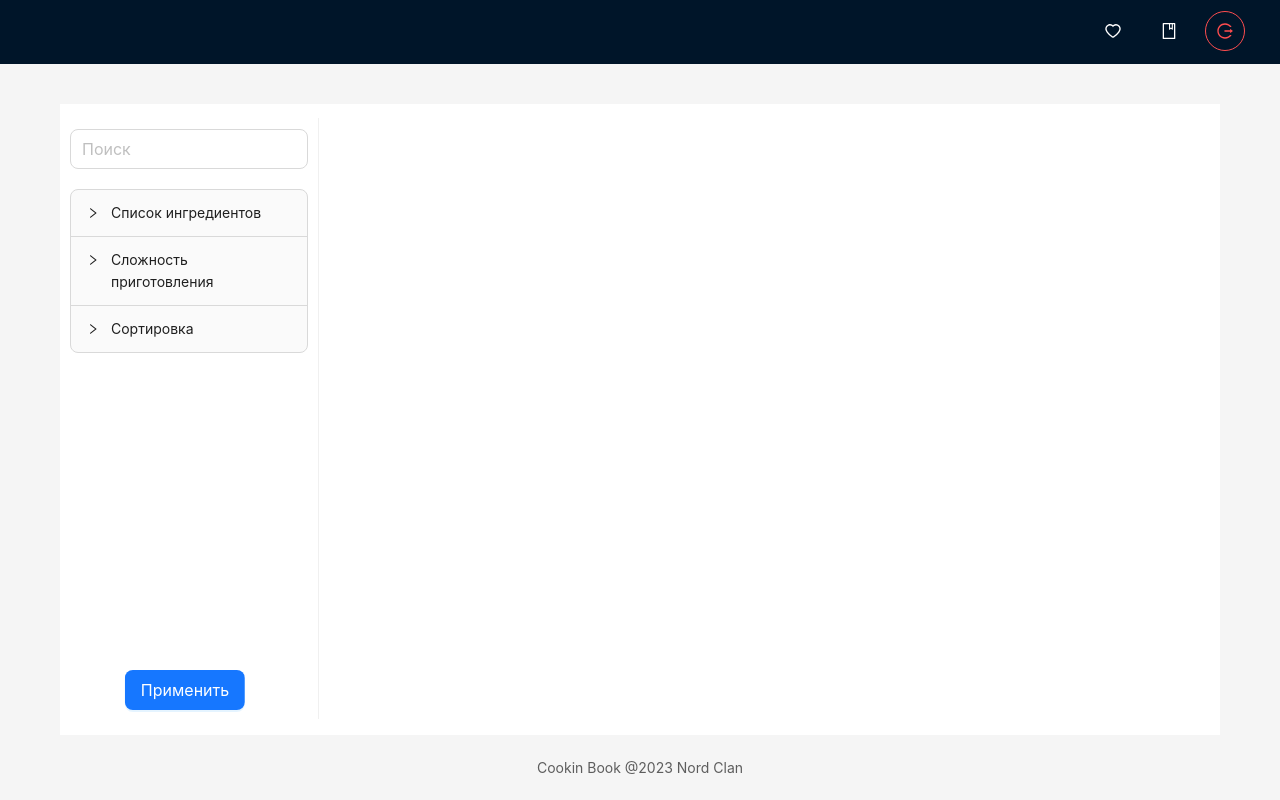
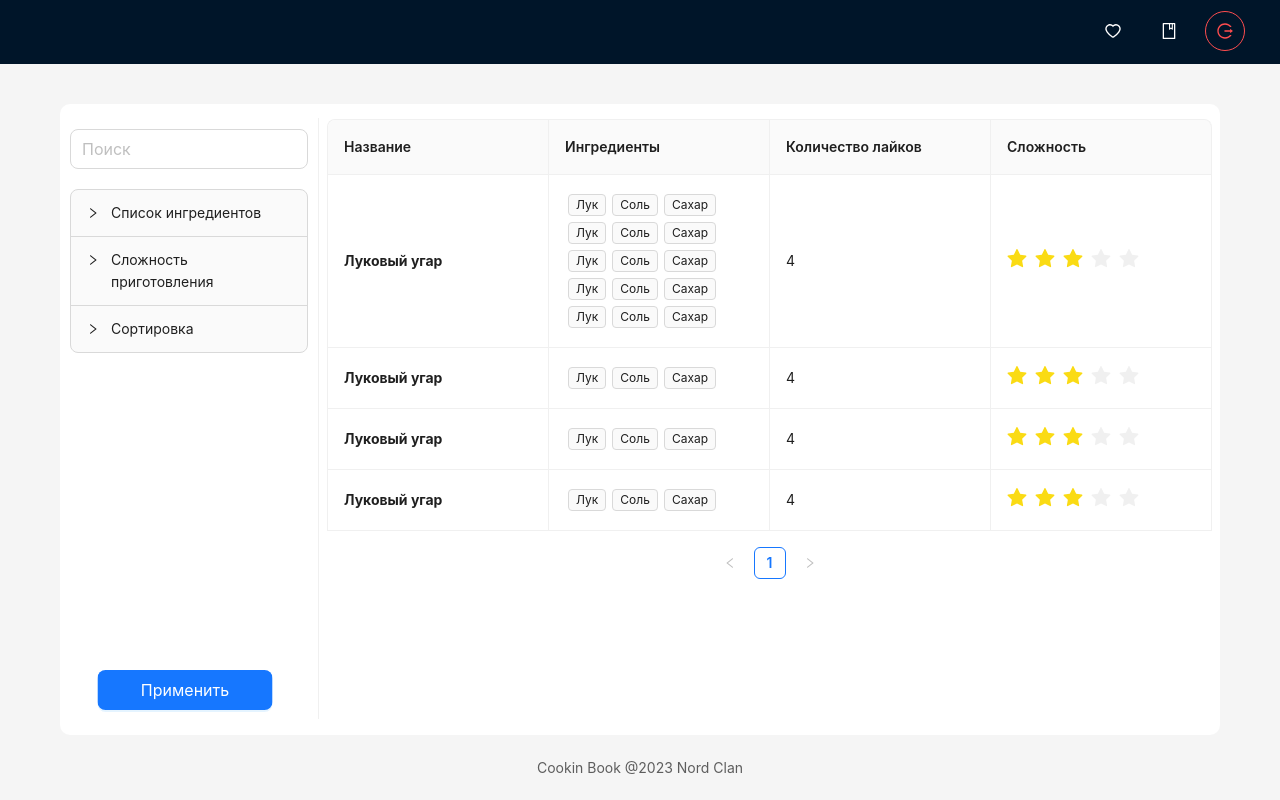
Before and after one commit to DRMus/CookingBook, a React (Vite) app: page / in a window 1280 px wide. Built offline with nearby package versions, Linux system fonts and the light colour scheme.

Commit message:
Доработан визуал таблицы рецептов, создана страница рецепта

```diff
--- a/src/App.tsx
+++ b/src/App.tsx
@@ -2,7 +2,8 @@ import { createBrowserRouter, RouterProvider } from "react-router-dom";
 import "./App.css";
 import Main from "./components/Main/Main";
 import RecipesList from "./components/RecipesList/RecipesList";
-import FavoriteRecipes from "./components/FavoriteRecipes/FavoriteREcipes";
+import FavoriteRecipes from "./components/FavoriteRecipes/FavoriteRecipes";
+import Recipe from "./components/Recipe/Recipe";
 
 const routes = createBrowserRouter(
   [
@@ -18,6 +19,7 @@ const routes = createBrowserRouter(
           path: "favorite",
           element: <FavoriteRecipes />,
         },
+        { path: "recipe", element: <Recipe /> },
       ],
     },
   ],
--- a/src/components/Main/Header/CBHeader.tsx
+++ b/src/components/Main/Header/CBHeader.tsx
@@ -12,9 +12,6 @@ const CBHeader = () => {
 
   return (
     <Header className="header-container">
-      {/* <Space className="header-container-search">
-        <Input.Search placeholder="Поиск" className="header-container-search-input"/>
-      </Space> */}
       {!isAuthorized && <AuthButtons/>}
       {isAuthorized && <UserActionButtons/>}
     </Header>
--- a/src/components/Main/Main.scss
+++ b/src/components/Main/Main.scss
@@ -13,6 +13,7 @@
       background-color: #fff;
       flex-grow: 1;
       padding: 15px 0;
+      border-radius: 10px;
     }
   }
 }
--- /dev/null
+++ b/src/components/Recipe/Recipe.tsx
@@ -0,0 +1,23 @@
+import { useEffect } from "react";
+import { useQuery } from "../../utils/hooks/useQuery";
+import { useNavigate } from "react-router";
+
+interface QueryParams {
+  id: string
+}
+
+const Recipe = () => {
+  const queryParams = useQuery<QueryParams>();
+  const navigate = useNavigate();
+
+  useEffect(() => {
+    if (!queryParams.id) {
+      navigate("/");
+    }
+  }, [queryParams])
+  return (
+    <div>Recipe</div>
+  )
+}
+
+export default Recipe
--- a/src/components/RecipesList/RecipesList.scss
+++ b/src/components/RecipesList/RecipesList.scss
@@ -39,6 +39,7 @@
     bottom: 10px;
     left: 50%;
     transform: translateX(-50%);
+    width: 70%;
   }
 
 }
--- a/src/components/RecipesList/RecipesList.tsx
+++ b/src/components/RecipesList/RecipesList.tsx
@@ -12,8 +12,8 @@ import {
   Space,
   Typography
 } from "antd";
-
 import "./RecipesList.scss";
+import RecipesTable from "./RecipesTable";
 
 const {Text} = Typography;
 
@@ -70,7 +70,7 @@ const RecipesList = () => {
       </Sider>
       <Divider type="vertical" style={{ height: "100%" }} />
       <Content>
-
+        <RecipesTable/>
       </Content>
     </>
   );
--- /dev/null
+++ b/src/components/RecipesList/RecipesTable.scss
@@ -0,0 +1,11 @@
+.recipes-table {
+  padding-right: 8px;
+  &-row {
+    cursor: pointer;
+    border-color: #000 !important;
+
+    & > td:nth-child(1) {
+      font-weight: bold;
+    }
+  }
+}
--- /dev/null
+++ b/src/components/RecipesList/RecipesTable.tsx
@@ -0,0 +1,121 @@
+import { Rate, Table, Tag } from "antd";
+import { ColumnsType } from "antd/es/table";
+
+import "./RecipesTable.scss";
+import { useNavigate } from "react-router";
+
+interface TableData {
+  key: string;
+  title: string;
+  ingredients: string[];
+  likes: number;
+  difficulty: number;
+}
+
+const columns: ColumnsType<TableData> = [
+  {
+    key: "title",
+    title: "Название",
+    dataIndex: "title",
+  },
+  {
+    key: "ingredients",
+    title: "Ингредиенты",
+    dataIndex: "ingredients",
+    render: (_, { ingredients }) => (
+      <>
+        {ingredients.map((item, idx) => (
+          <Tag key={idx} style={{ margin: "3px" }}>
+            {item}
+          </Tag>
+        ))}
+      </>
+    ),
+  },
+  {
+    key: "likes",
+    title: "Количество лайков",
+    dataIndex: "likes",
+  },
+  {
+    key: "difficulty",
+    title: "Сложность",
+    dataIndex: "difficulty",
+    render: (value, _, idx) => <Rate key={idx} disabled value={value} />,
+  },
+];
+
+const testData: TableData[] = [
+  {
+    key: "1",
+    difficulty: 3,
+    ingredients: [
+      "Лук",
+      "Соль",
+      "Сахар",
+      "Лук",
+      "Соль",
+      "Сахар",
+      "Лук",
+      "Соль",
+      "Сахар",
+      "Лук",
+      "Соль",
+      "Сахар",
+      "Лук",
+      "Соль",
+      "Сахар",
+    ],
+    likes: 4,
+    title: "Луковый угар",
+  },
+  {
+    key: "2",
+    difficulty: 3,
+    ingredients: ["Лук", "Соль", "Сахар"],
+    likes: 4,
+    title: "Луковый угар",
+  },
+  {
+    key: "3",
+    difficulty: 3,
+    ingredients: ["Лук", "Соль", "Сахар"],
+    likes: 4,
+    title: "Луковый угар",
+  },
+  {
+    key: "4",
+    difficulty: 3,
+    ingredients: ["Лук", "Соль", "Сахар"],
+    likes: 4,
+    title: "Луковый угар",
+  },
+];
+
+const RecipesTable = () => {
+
+  const navigate = useNavigate();
+
+  const onRowSelect = (rowData: TableData, rowIndex: number | undefined) => {
+    return {
+      onClick: () => {
+        navigate(`recipe?id=${rowData.key}`)
+      },
+    };
+  };
+
+  return (
+    <Table
+      bordered
+      columns={columns}
+      dataSource={testData}
+      pagination={{ pageSize: 11, position: ["bottomCenter"] }}
+      className="recipes-table"
+      tableLayout="fixed"
+      rowClassName="recipes-table-row"
+      onRow={onRowSelect}
+    />
+  );
+};
+
+export default RecipesTable;
--- /dev/null
+++ b/src/utils/hooks/useQuery.ts
@@ -0,0 +1,25 @@
+import { useCallback, useMemo } from "react";
+import { useLocation } from "react-router";
+
+export type QueryObject = {
+  [key: string]: string;
+};
+
+export function useQuery<T>(): T | QueryObject {
+  const location = useLocation();
+
+  const parseSearchString = useCallback((search: string): T | QueryObject => {
+    const splitedSearch: string[] = search.replace("?", "").split("&");
+    const queryParams: T | QueryObject = splitedSearch.reduce((acum, str) => {
+      const [key, value] = str.split("=");
+      acum[key] = value;
+      return acum;
+    }, {} as QueryObject);
+
+    return queryParams;
+  }, []);
+
+  const queryObject = useMemo(() => parseSearchString(location.search), [location]);
+
+  return queryObject;
+}
```
